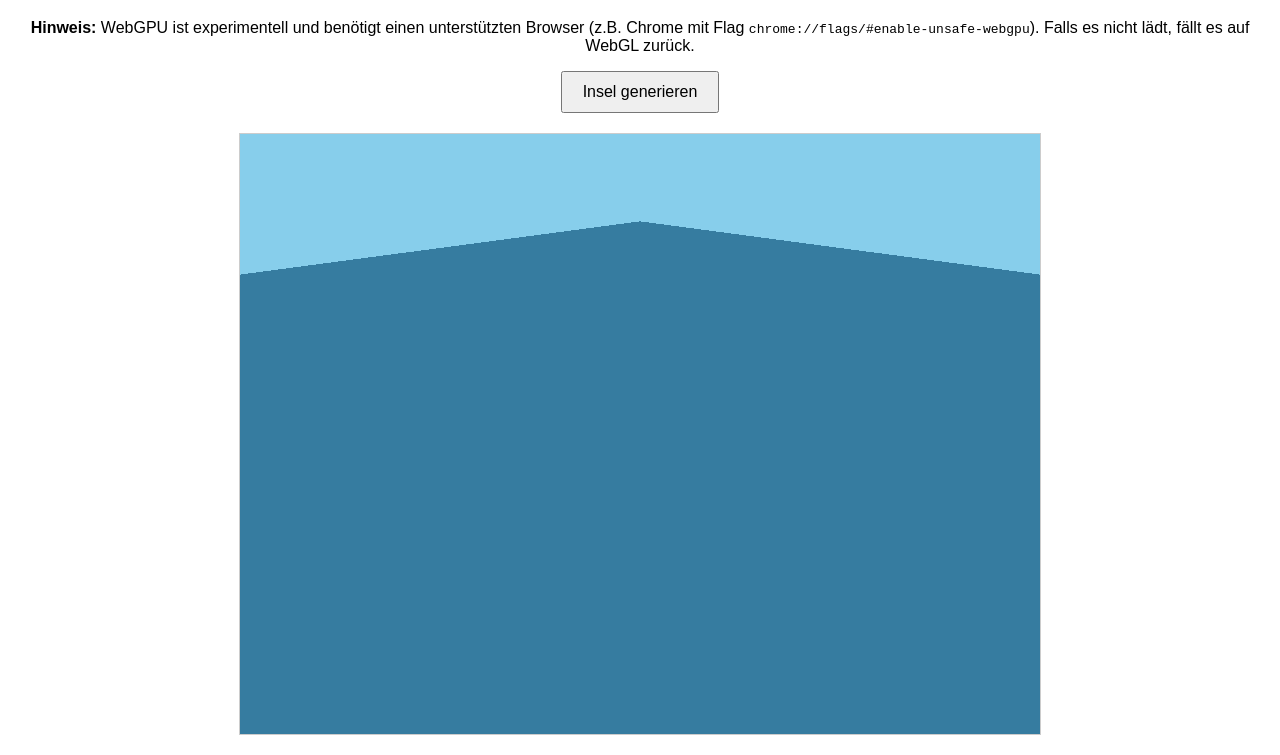
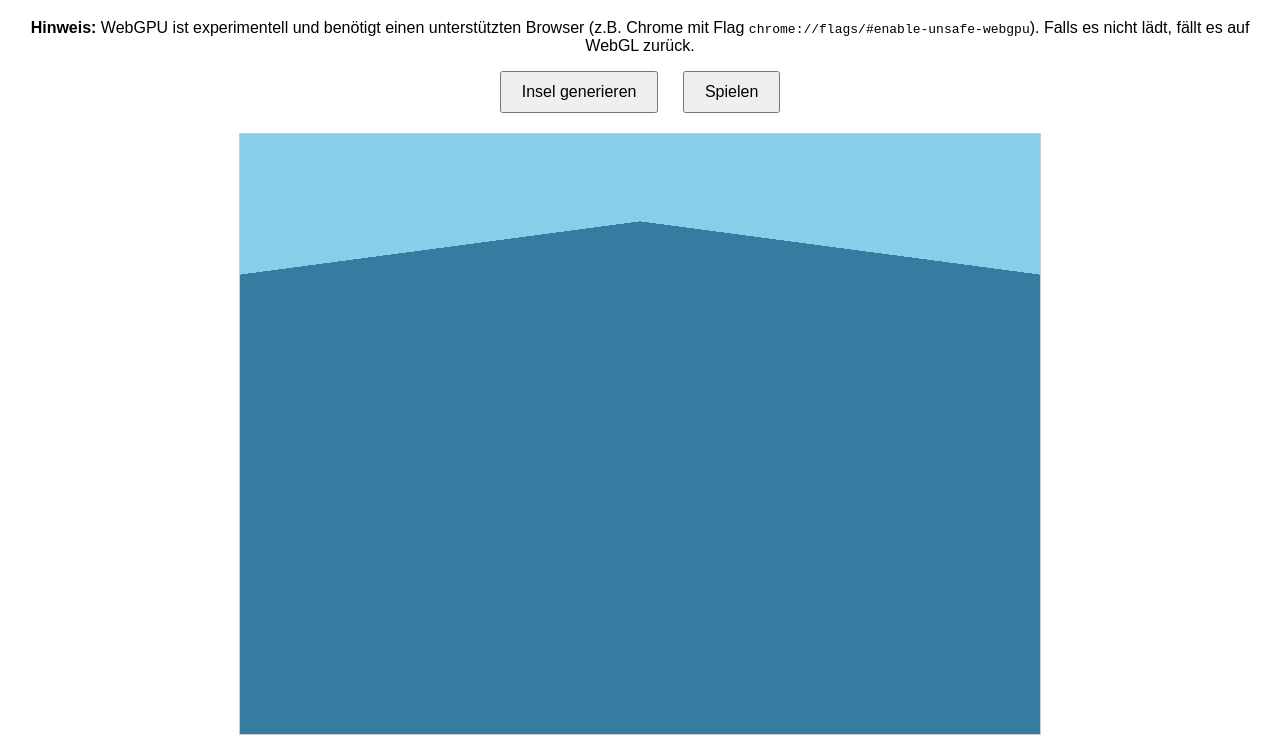
Before and after one commit to Olanis/island-generator, a plain HTML site: page index.html in a window 1280 px wide. Shown: the part 61-816 px from the top of the page. Drawn offline with nearby package versions, Linux system fonts and the light colour scheme.

Commit message:
Update index.html

```diff
--- a/index.html
+++ b/index.html
@@ -6,7 +6,7 @@
     <title>Insel-Generator</title>
     <style>
         body { font-family: Arial, sans-serif; text-align: center; margin: 20px; }
-        button { padding: 10px 20px; font-size: 16px; cursor: pointer; }
+        button { padding: 10px 20px; font-size: 16px; cursor: pointer; margin: 0 10px; }
         #container { width: 800px; height: 600px; margin: 20px auto; border: 1px solid #ccc; }
     </style>
     <!-- Three.js global laden -->
@@ -16,6 +16,7 @@
     <h1>Insel-Generator</h1>
     <p><strong>Hinweis:</strong> WebGPU ist experimentell und benötigt einen unterstützten Browser (z.B. Chrome mit Flag <code>chrome://flags/#enable-unsafe-webgpu</code>). Falls es nicht lädt, fällt es auf WebGL zurück.</p>
     <button id="generateBtn">Insel generieren</button>
+    <button id="playBtn">Spielen</button>
     <div id="container"></div>
 
     <script src="script.js"></script>
```
